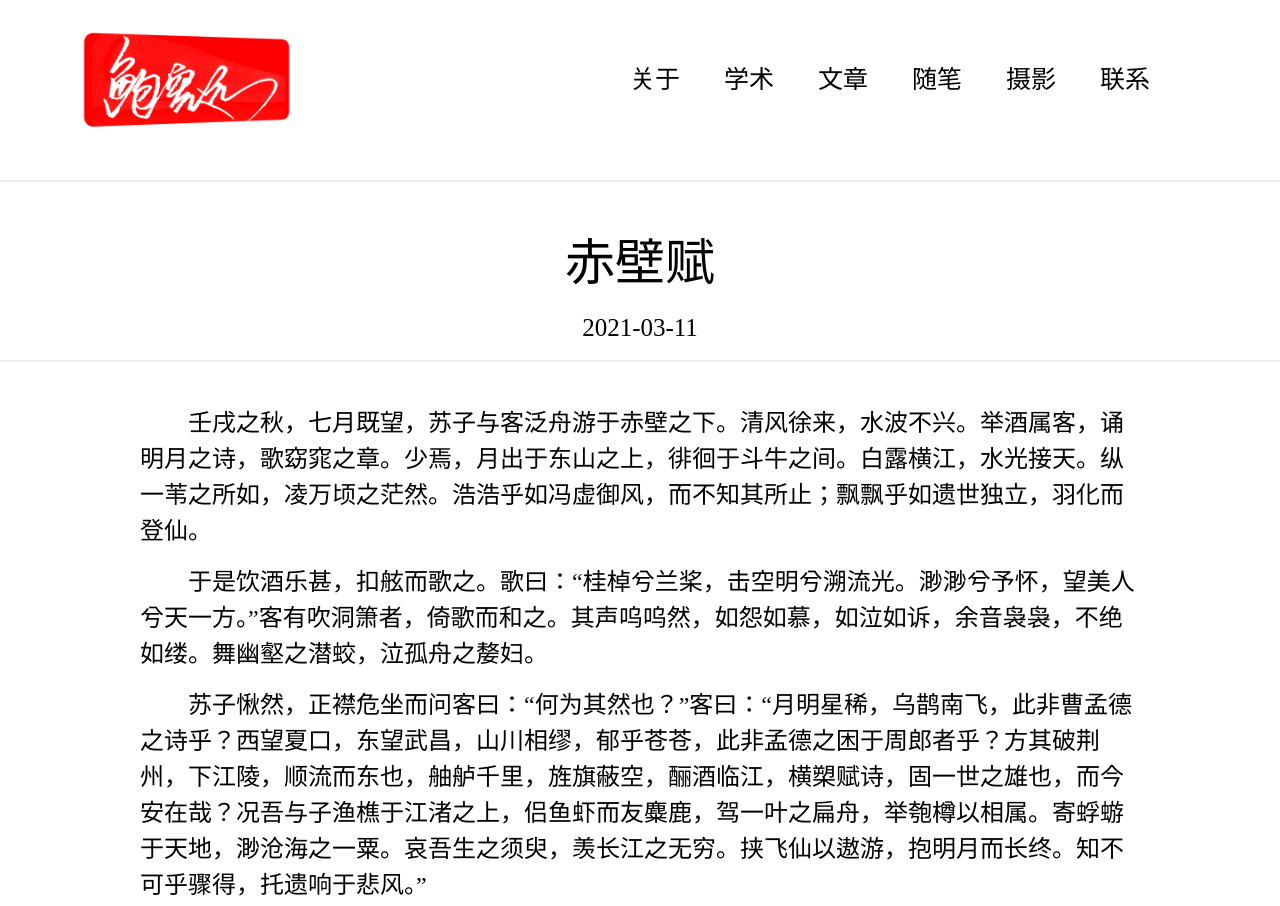
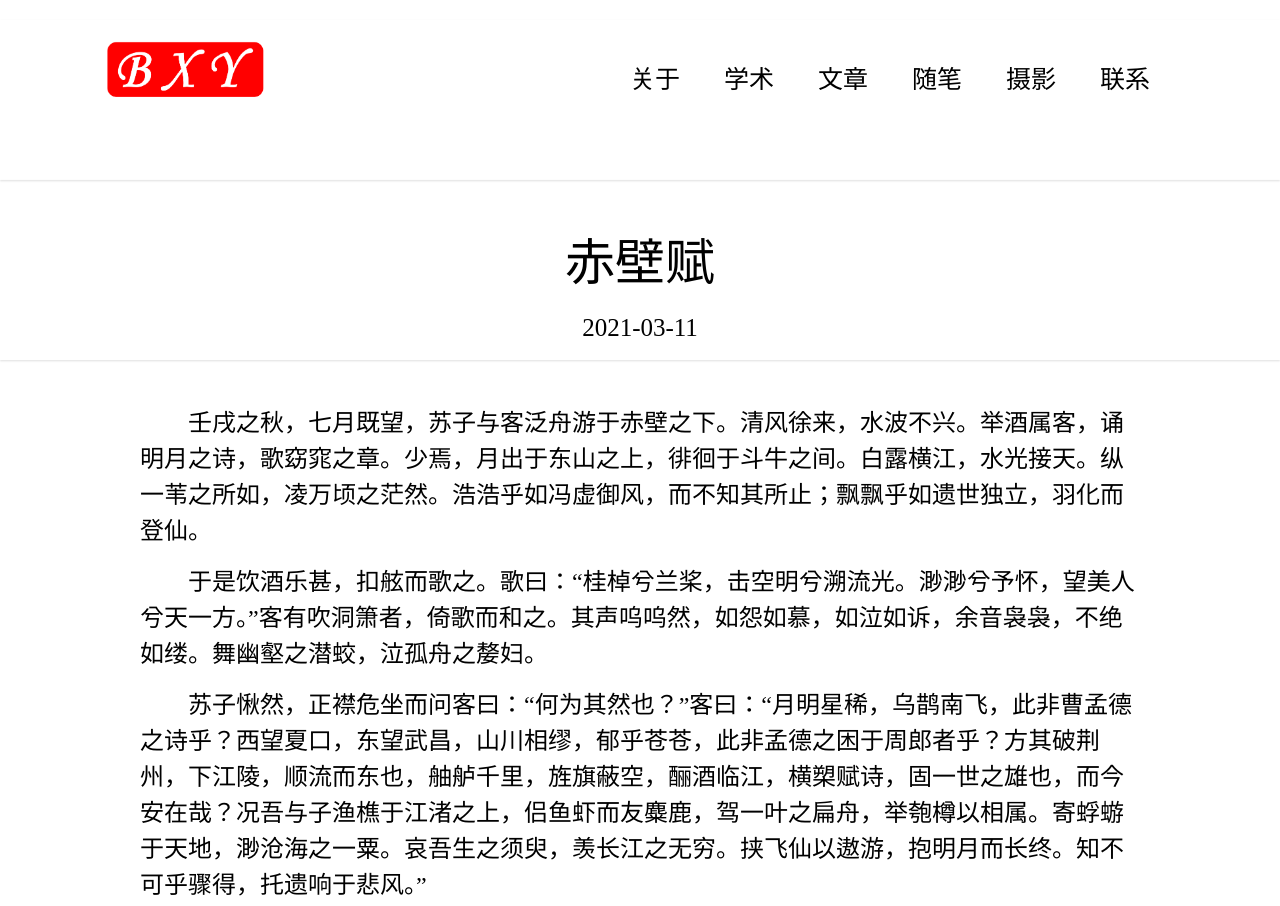
Before and after one commit to braydenbao/xybao, a plain HTML site: page articles/1001.html in a window 1280 px wide. Shown: the top 906 px of the page. Drawn offline with Linux system fonts and the light colour scheme.

Commit message:
Update 1001.html

```diff
--- a/articles/1001.html
+++ b/articles/1001.html
@@ -16,7 +16,7 @@
         <div class="top">
             <div class="content">
                 <div class="logo">
-                    <a href="../index.html"><img src="../images/logo.png" alt=""></a>
+                    <a href="../index.html"><img src="../images/logo2.png" alt=""></a>
                 </div>
                 <div class="menu">
                     <ul>
```
